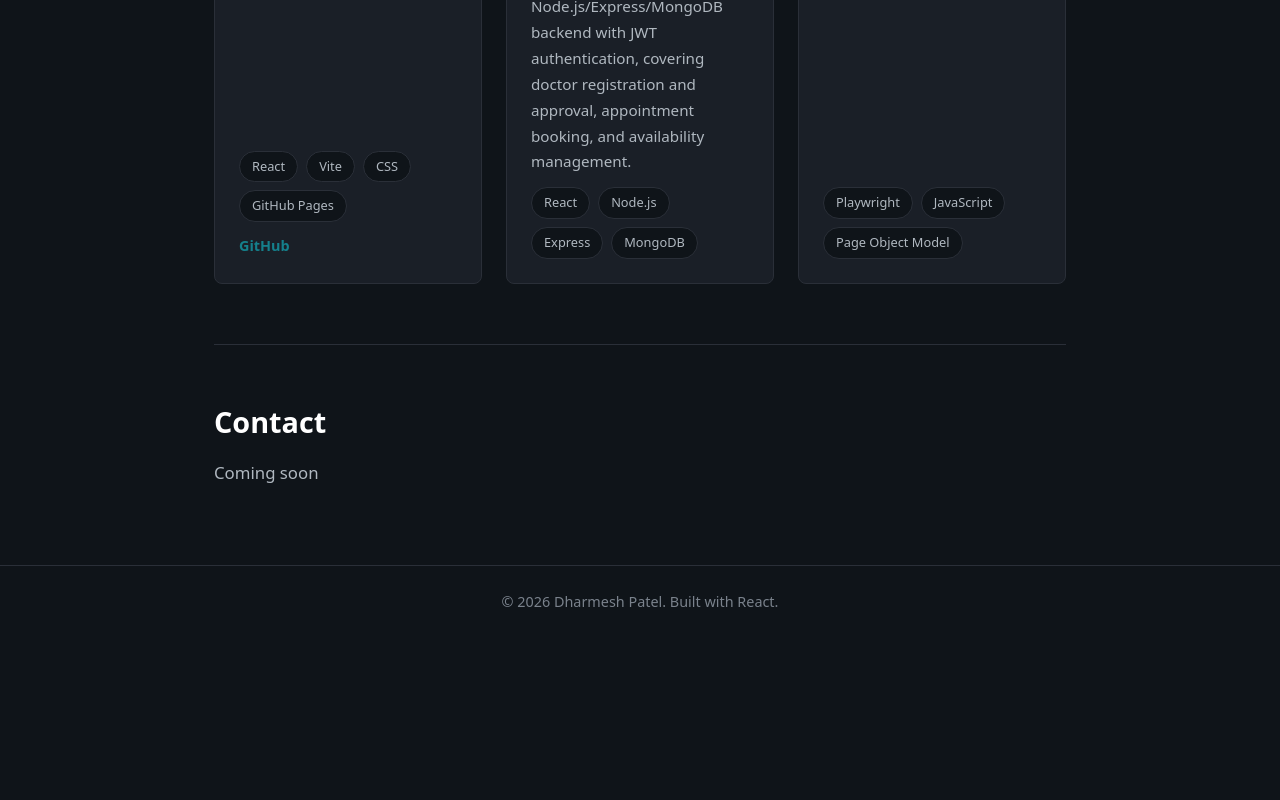
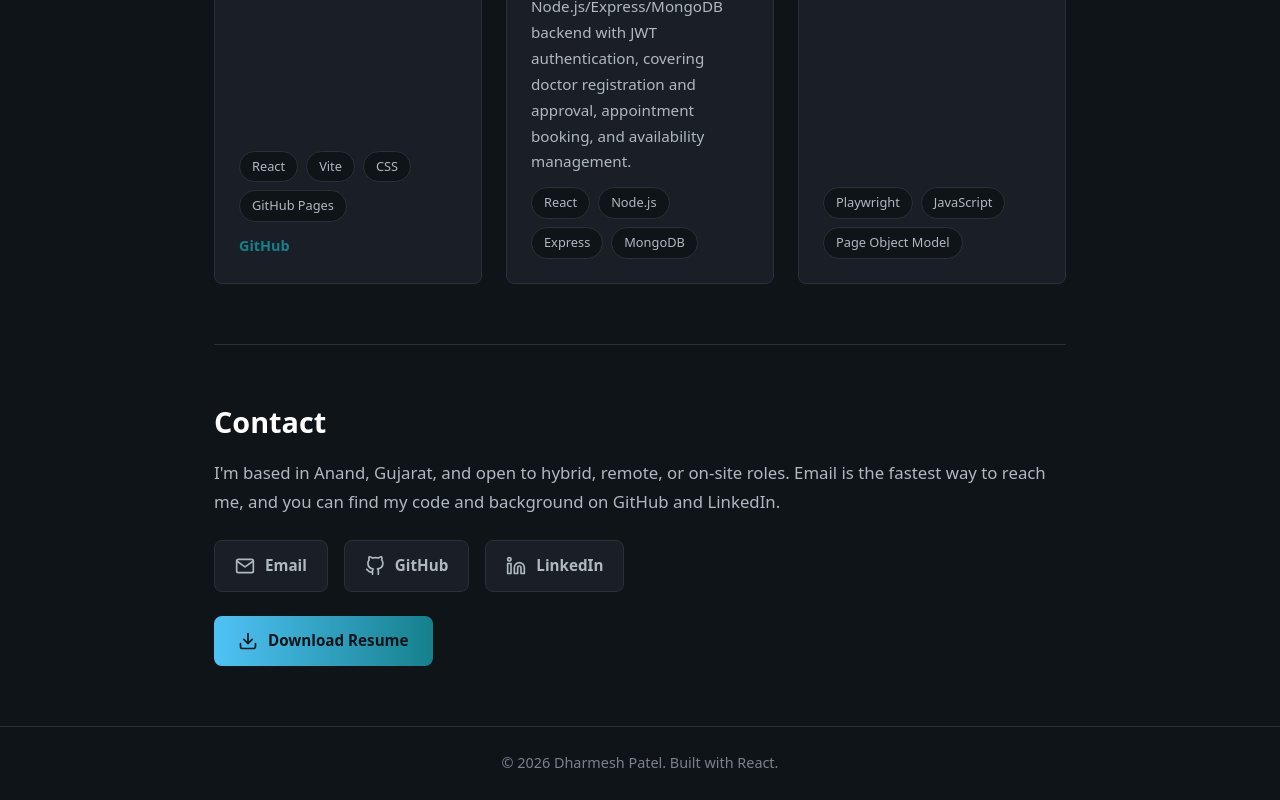
Before and after one commit to dharmeshpt2710/portfolio, a React app: page / in a window 1280 px wide. Shown: the part 1780-2580 px from the top of the page. Before the commit the page ends 2418 px from the top, so only its background shows below. Built offline with nearby package versions, Linux system fonts and the light colour scheme; the HTML template or start-up script is replaced by a standard one.

Commit message:
Phase 6: contact section and resume download
Add real contact links (email, GitHub, LinkedIn) with icons and a
Download Resume button. Footer was already complete from Phase 2.

```diff
--- /dev/null
+++ b/src/components/Contact.css
@@ -0,0 +1,53 @@
+.contact-links {
+  display: flex;
+  flex-wrap: wrap;
+  gap: 16px;
+  margin-top: 24px;
+}
+
+.contact-link {
+  display: flex;
+  align-items: center;
+  gap: 10px;
+  padding: 12px 20px;
+  border-radius: 8px;
+  border: 1px solid var(--color-border);
+  background-color: var(--color-surface);
+  color: var(--color-text-body);
+  text-decoration: none;
+  font-size: 0.95rem;
+  font-weight: 600;
+  transition: border-color 0.2s ease, color 0.2s ease;
+}
+
+.contact-link:hover,
+.contact-link:focus-visible {
+  border-color: var(--color-accent);
+  color: var(--color-text);
+}
+
+.contact-icon {
+  width: 20px;
+  height: 20px;
+  flex-shrink: 0;
+}
+
+.resume-button {
+  display: inline-flex;
+  align-items: center;
+  gap: 10px;
+  margin-top: 24px;
+  padding: 12px 24px;
+  border-radius: 8px;
+  background: linear-gradient(90deg, var(--gradient-start), var(--gradient-end));
+  color: var(--color-bg);
+  text-decoration: none;
+  font-size: 0.95rem;
+  font-weight: 700;
+  transition: opacity 0.2s ease;
+}
+
+.resume-button:hover,
+.resume-button:focus-visible {
+  opacity: 0.85;
+}
--- a/src/components/Contact.jsx
+++ b/src/components/Contact.jsx
@@ -1,8 +1,97 @@
+import './Contact.css'
+
 function Contact() {
   return (
     <section id="contact" className="section contact">
       <h2>Contact</h2>
-      <p>Coming soon</p>
+      <p>
+        I'm based in Anand, Gujarat, and open to hybrid, remote, or on-site
+        roles. Email is the fastest way to reach me, and you can find my code
+        and background on GitHub and LinkedIn.
+      </p>
+      <div className="contact-links">
+        <a href="mailto:dharmeshpt87@gmail.com" className="contact-link">
+          <svg
+            className="contact-icon"
+            viewBox="0 0 24 24"
+            fill="none"
+            stroke="currentColor"
+            strokeWidth="2"
+            strokeLinecap="round"
+            strokeLinejoin="round"
+            aria-hidden="true"
+          >
+            <path d="M4 4h16c1.1 0 2 .9 2 2v12c0 1.1-.9 2-2 2H4c-1.1 0-2-.9-2-2V6c0-1.1.9-2 2-2z" />
+            <polyline points="22 6 12 13 2 6" />
+          </svg>
+          <span>Email</span>
+        </a>
+        <a
+          href="https://github.com/dharmeshpt2710"
+          target="_blank"
+          rel="noopener noreferrer"
+          className="contact-link"
+        >
+          <svg
+            className="contact-icon"
+            viewBox="0 0 24 24"
+            fill="none"
+            stroke="currentColor"
+            strokeWidth="2"
+            strokeLinecap="round"
+            strokeLinejoin="round"
+            aria-hidden="true"
+          >
+            <path d="M9 19c-5 1.5-5-2.5-7-3m14 6v-3.87a3.37 3.37 0 0 0-.94-2.61c3.14-.35 6.44-1.54 6.44-7A5.44 5.44 0 0 0 20 4.77 5.07 5.07 0 0 0 19.91 1S18.73.65 16 2.48a13.38 13.38 0 0 0-7 0C6.27.65 5.09 1 5.09 1A5.07 5.07 0 0 0 5 4.77a5.44 5.44 0 0 0-1.5 3.78c0 5.42 3.3 6.61 6.44 7A3.37 3.37 0 0 0 9 18.13V22" />
+          </svg>
+          <span>GitHub</span>
+        </a>
+        <a
+          href="https://linkedin.com/in/dharmeshpt87"
+          target="_blank"
+          rel="noopener noreferrer"
+          className="contact-link"
+        >
+          <svg
+            className="contact-icon"
+            viewBox="0 0 24 24"
+            fill="none"
+            stroke="currentColor"
+            strokeWidth="2"
+            strokeLinecap="round"
+            strokeLinejoin="round"
+            aria-hidden="true"
+          >
+            <path d="M16 8a6 6 0 0 1 6 6v7h-4v-7a2 2 0 0 0-2-2 2 2 0 0 0-2 2v7h-4v-7a6 6 0 0 1 6-6z" />
+            <rect x="2" y="9" width="4" height="12" />
+            <circle cx="4" cy="4" r="2" />
+          </svg>
+          <span>LinkedIn</span>
+        </a>
+      </div>
+      <a
+        href={`${import.meta.env.BASE_URL}Dharmesh_Resume.pdf`}
+        download
+        target="_blank"
+        rel="noopener noreferrer"
+        className="resume-button"
+      >
+        <svg
+          className="contact-icon"
+          viewBox="0 0 24 24"
+          fill="none"
+          stroke="currentColor"
+          strokeWidth="2"
+          strokeLinecap="round"
+          strokeLinejoin="round"
+          aria-hidden="true"
+        >
+          <path d="M21 15v4a2 2 0 0 1-2 2H5a2 2 0 0 1-2-2v-4" />
+          <polyline points="7 10 12 15 17 10" />
+          <line x1="12" y1="15" x2="12" y2="3" />
+        </svg>
+        <span>Download Resume</span>
+      </a>
     </section>
   )
 }
```
Also changed, not shown: 1 other file (tests, documents, lock files or other folders).
